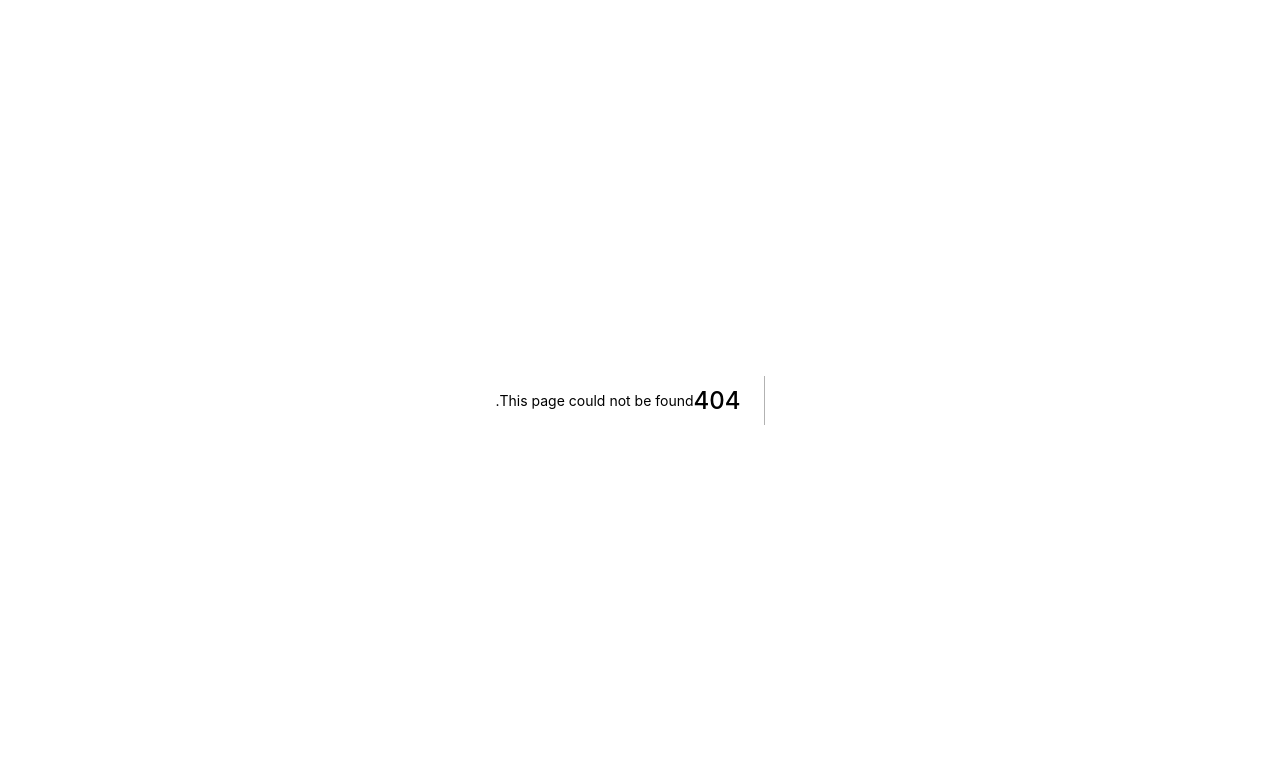
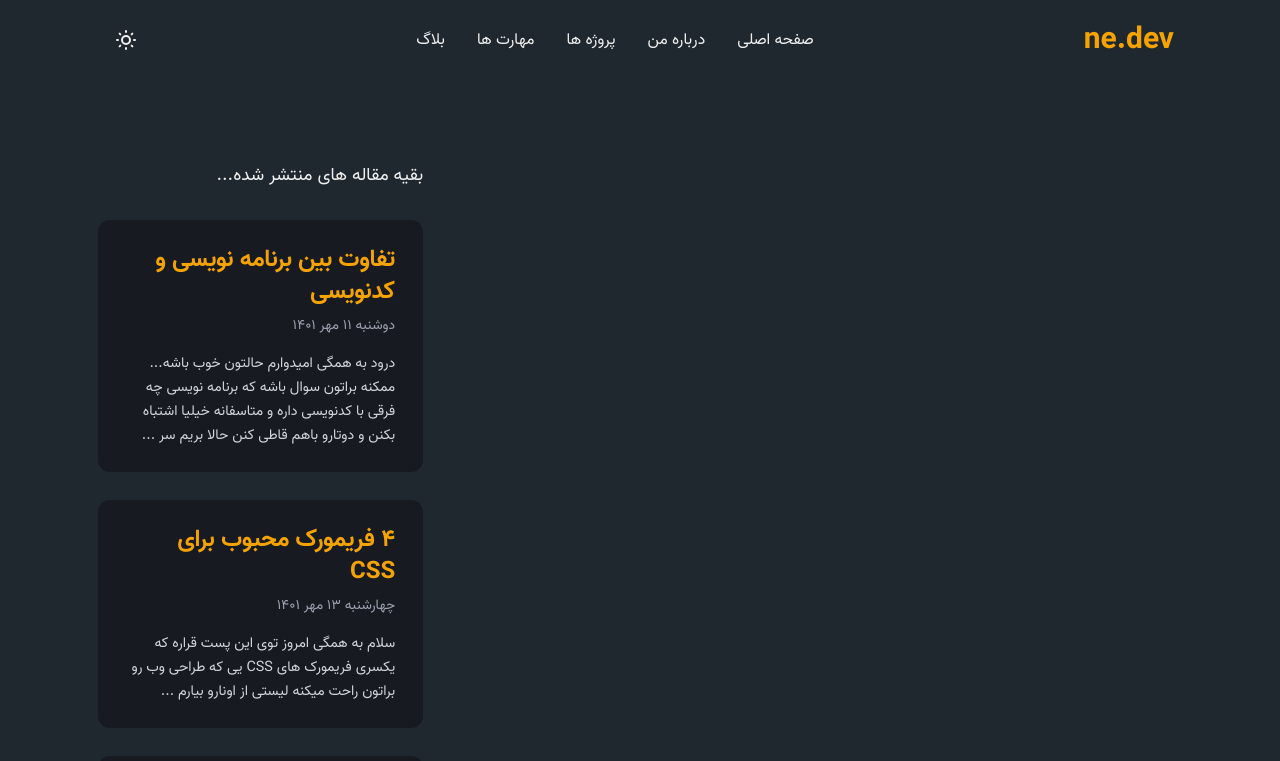
Before and after one commit to nafasebra/nafasebra-portfolio, a Next.js app: page /blog/1 in a window 1280 px wide. Before the commit this address had no page. Shown: the top 761 px of the page. Built offline with nearby package versions, Linux system fonts and the light colour scheme.

Commit message:
Resolve get post with getserversideprops method and create blog directory for blogs

```diff
--- a/src/components/ui/BlogCard.tsx
+++ b/src/components/ui/BlogCard.tsx
@@ -13,7 +13,7 @@ function BlogCard(props: PropType) {
 
   return (
     <div className="bg-dark-200 shadow-dark-100 py-6 px-7 rounded-xl mb-7">
-      <Link href={`/Blog?title=${encodeURIComponent(title)}`}>
+      <Link href={`/blog/?title=${encodeURIComponent(title)}`} as={`/blog/${encodeURIComponent(title)}`}>
         <h3 className="inline-block text-orange font-bold text-2xl cursor-pointer">{title}</h3>
       </Link>
       <p className="py-2 text-gray-400 text-sm">
--- a/src/pages/Blog.tsx
+++ b/src/pages/blog/[title].tsx
@@ -1,30 +1,24 @@
-import { useState, useEffect } from "react";
 import Head from "next/head";
-import { useRouter } from "next/router";
 
-import Navbar from "../components/common/Navbar";
-import Container from "../components/layout/Container";
-import Footer from "../components/common/Footer";
-import { Posts, PostType } from "../data/post";
-import BlogCard from "../components/ui/BlogCard";
+import Navbar from "../../components/common/Navbar";
+import Container from "../../components/layout/Container";
+import Footer from "../../components/common/Footer";
+import { Posts, PostType } from "../../data/post";
+import BlogCard from "../../components/ui/BlogCard";
+import { GetStaticProps } from "next";
+import { ParsedUrlQuery } from "querystring";
 
-function Blog() {
-  const { query } = useRouter();
-  const [selectedItem, setSelectedItem] = useState<PostType[]>([]);
-  const [otherListItem, setOtherListItem] = useState<PostType[]>([]);
+interface IContextStaticProps extends ParsedUrlQuery {
+  title: string;
+}
 
-  useEffect(() => {
-    setSelectedItem([
-      ...Posts.filter(
-        (item) => item.title === decodeURIComponent(String(query.title))
-      ),
-    ]);
-    setOtherListItem([
-      ...Posts.filter(
-        (item) => item.title !== decodeURIComponent(String(query.title))
-      ),
-    ]);
-  }, [query]);
+type PropType = {
+  selectedBlog: PostType[];
+  otherBlogs: PostType[];
+};
+
+function Blog(props: PropType) {
+  const { otherBlogs, selectedBlog } = props;
 
   return (
     <>
@@ -49,21 +43,21 @@ function Blog() {
           <div className="flex flex-col lg:flex-row justify-between py-20">
             <article className="w-full lg:w-[65%]">
               <h1 className="text-orange text-4xl font-bold">
-                {selectedItem[0]?.title}
+                {selectedBlog[0]?.title}
               </h1>
               <p className="text-gray-400 py-5 text-sm">
-                {selectedItem[0]?.date}
+                {selectedBlog[0]?.date}
               </p>
               <div
                 className="text-gray-300 text-sm py-5 leading-7"
-                dangerouslySetInnerHTML={{ __html: selectedItem[0]?.body }}
+                dangerouslySetInnerHTML={{ __html: selectedBlog[0]?.body }}
               ></div>
             </article>
             <aside className="w-full lg:w-[30%]">
               <h3 className="text-light text-lg leading-8 pb-7">
                 بقیه مقاله های منتشر شده...
               </h3>
-              {otherListItem?.map((item) => (
+              {otherBlogs?.map((item) => (
                 <BlogCard
                   key={item.id}
                   date={item.date}
@@ -81,4 +75,21 @@ function Blog() {
   );
 }
 
+export const getServerSideProps: GetStaticProps = async (context) => {
+  const {title} = context.params as IContextStaticProps;
+  const selectedBlog = Posts.filter(
+    (item) => item.title === decodeURIComponent(title)
+  );
+  const otherBlogs = Posts.filter(
+    (item) => item.title !== decodeURIComponent(title)
+  );
+
+  return {
+    props: {
+      selectedBlog: selectedBlog,
+      otherBlogs: otherBlogs,
+    },
+  };
+};
+
 export default Blog;
```
